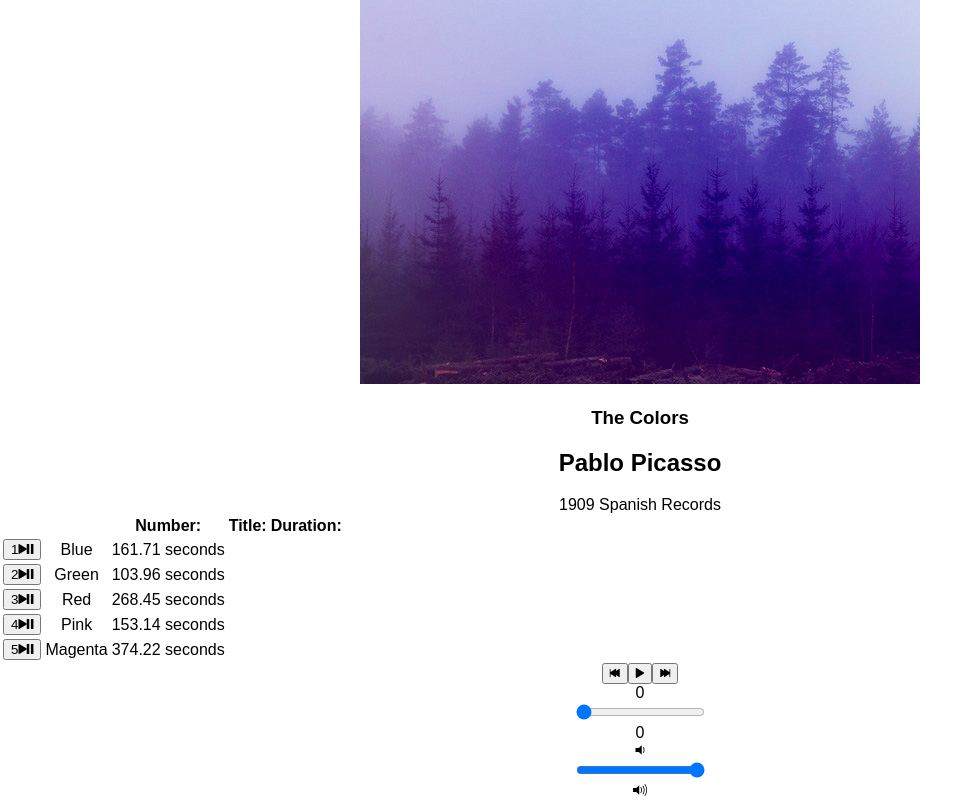
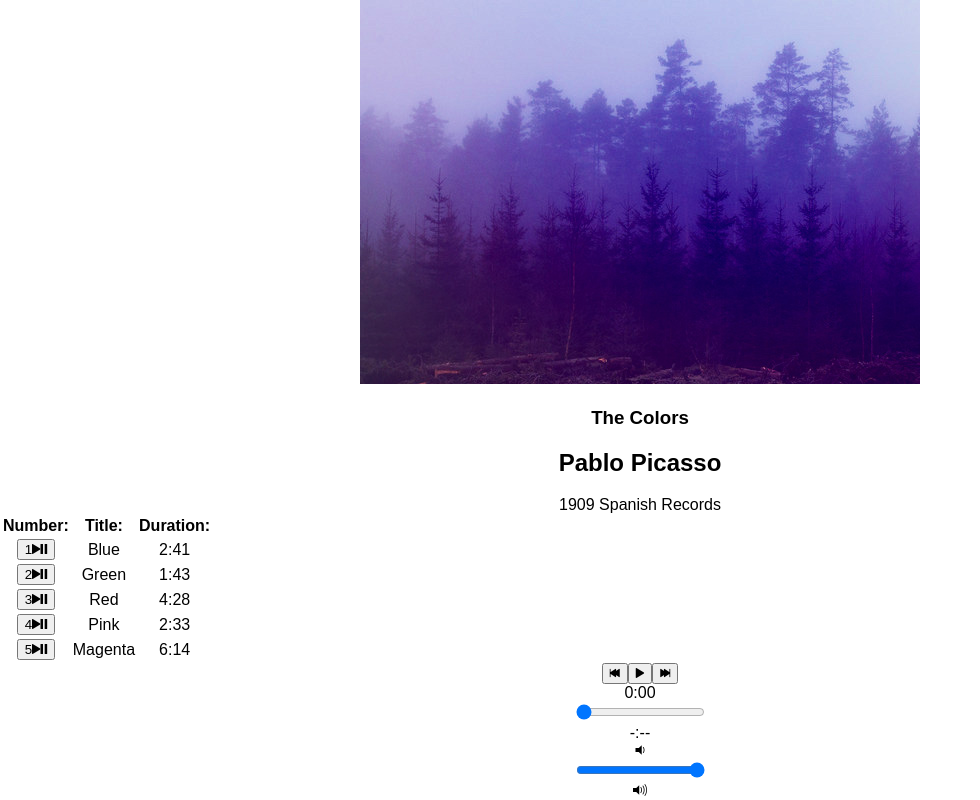
Before and after one commit to CodyMRamirez/bloc-jams-react, a React (Create React App) app: page /album/the-colors in a window 1280 px wide. Shown: the part 274-1074 px from the top of the page, without its empty margins (0-980 px from the left). Built offline with nearby package versions, Linux system fonts and the light colour scheme.

Commit message:
Assignment 9 BJR PBRI: Complete

```diff
--- a/src/components/Album.js
+++ b/src/components/Album.js
@@ -16,11 +16,27 @@ class Album extends Component {
       currentTime: 0,
       volume: 0,
       duration: album.songs[0].duration,
-      isPlaying: false,
+      isPlaying: false
     };
 
     this.audioElement = document.createElement('audio');
     this.audioElement.src = album.songs[0].audioSrc;
+  }
+
+  formatTime(time) {
+    let formattedTime = "";
+    if (time === null || time === undefined || isNaN(time)) {
+      formattedTime = "-:--";
+    } else {
+      let minutes = Math.floor( time / 60 );
+      let seconds = parseInt((time - (minutes * 60)), 10);
+      if (seconds < 10) {
+        formattedTime = `${minutes}:0${seconds}`;
+      } else {
+      formattedTime = `${minutes}:${seconds}`;
+      }
+    }
+    return formattedTime;
   }
 
   componentDidMount() {
@@ -109,6 +125,7 @@ class Album extends Component {
             <h1 id="album-title">{this.state.album.title}</h1>
             <h2 className="artist">{this.state.album.artist}</h2>
             <div id="release-info">{this.state.album.releaseInfo}</div>
+            <div id="test"></div>
           </div>
         </section>
         <table id="song-list">
@@ -119,8 +136,6 @@ class Album extends Component {
           </colgroup>
           <tbody>
             <tr>
-              <th></th>
-              <th></th>
               <th>Number:</th>
               <th>Title:</th>
               <th>Duration:</th>
@@ -136,7 +151,7 @@ class Album extends Component {
                   </button>
                 </td>
                 <td className="song-title">{song.title}</td>
-                <td className="song-duration">{song.duration} seconds</td>
+                <td className="song-duration">{this.formatTime(song.duration)}</td>
               </tr>
               )
             }
@@ -149,6 +164,8 @@ class Album extends Component {
           currentTime={this.audioElement.currentTime}
           duration={this.audioElement.duration}
           volume={this.audioElement.volume}
+          currentFormattedTime={this.formatTime(this.audioElement.currentTime)}
+          formattedDuration={this.formatTime(this.audioElement.duration)}
           handleSongClick={() => this.handleSongClick(this.state.currentSong)}
           handlePrevClick={() => this.handlePrevClick()}
           handleNextClick={() => this.handleNextClick()}
--- a/src/components/PlayerBar.js
+++ b/src/components/PlayerBar.js
@@ -16,7 +16,7 @@ class PlayerBar extends Component {
           </button>
         </section>
         <section id="time-control">
-          <div className="current-time">{this.props.currentTime}</div>
+          <div className="current-time">{this.props.currentFormattedTime}</div>
           <input
             type="range"
             className="seek-bar"
@@ -26,7 +26,7 @@ class PlayerBar extends Component {
             step="0.01"
             onChange={this.props.handleTimeChange}
           />
-          <div className="total-time">{this.props.duration || 0}</div>
+          <div className="total-time">{this.props.formattedDuration}</div>
         </section>
         <section id="volume-control">
           <div className="icon ion-volume-low"></div>
```
